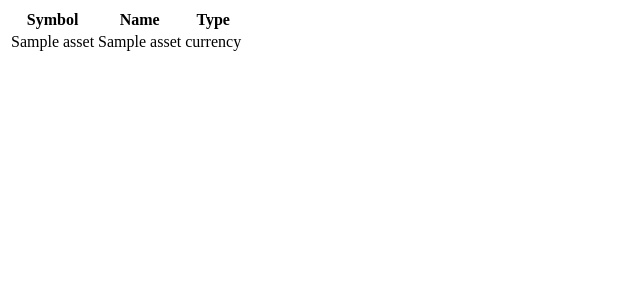
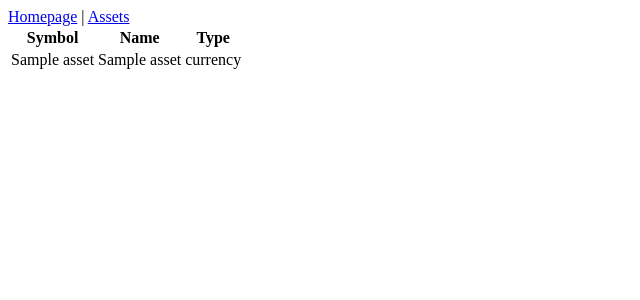
Before and after one commit to danlebedev/portfolio_tracker, a Django app: page /assets/ in a window 1280 px wide. Shown: the top 300 px of the page, without its empty margins (0-640 px from the left). Run offline with Django 3.2, Linux system fonts and the light colour scheme; tables that the repository leaves empty hold one stand-in row (values such as "Sample post").

Commit message:
add in main/templates/basic.html <nav> block

```diff
--- a/main/templates/layout/basic.html
+++ b/main/templates/layout/basic.html
@@ -7,6 +7,10 @@
         </title>
     </head>
     <body>
+        <nav>
+            <a href="{% url 'main:index' %}">Homepage</a> |
+            <a href="{% url 'main:assets' %}">Assets</a>
+        </nav>
         {% block content %}{% endblock content %}
     </body>
 </html>
```
